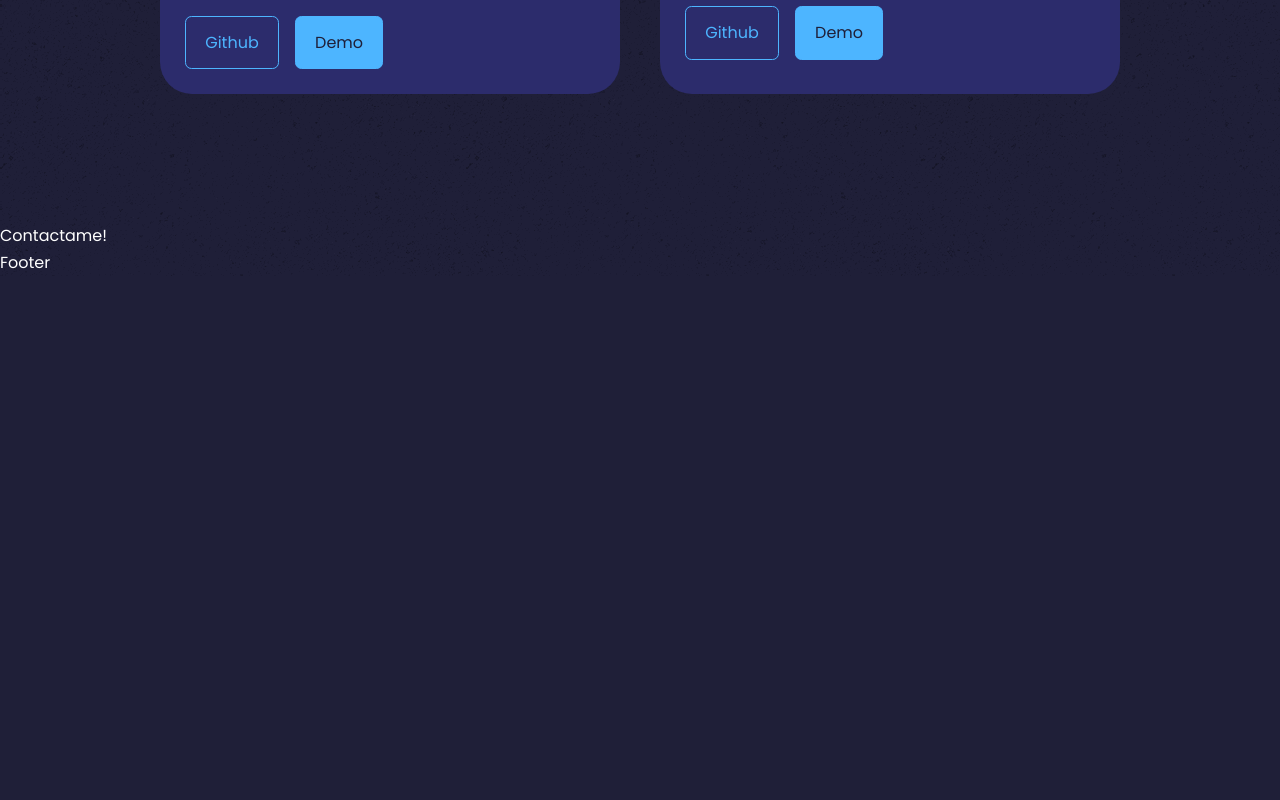
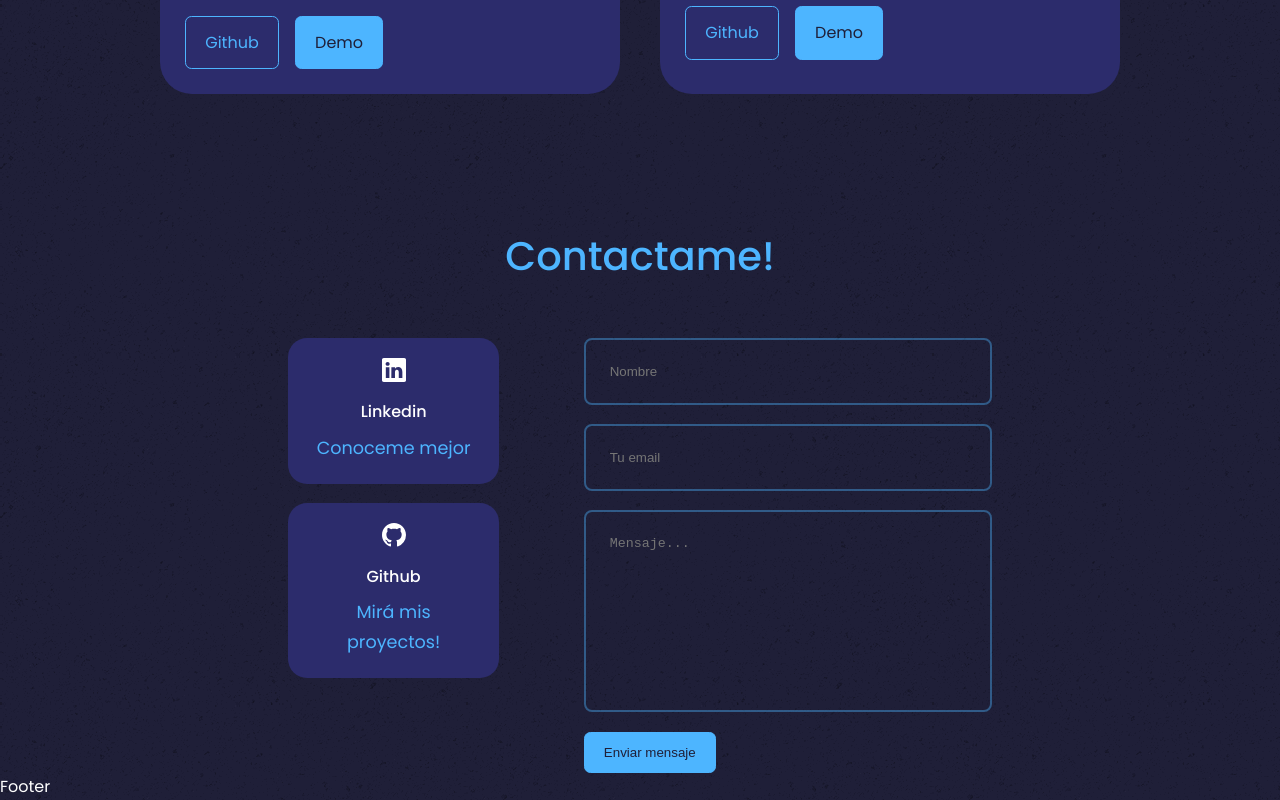
Before and after one commit to marianettimatias/portfolio, a React (Create React App) app: page / in a window 1280 px wide. Shown: the part 1738-2538 px from the top of the page. Before the commit the page ends 2014 px from the top, so only its background shows below. Built offline with nearby package versions, Linux system fonts and the light colour scheme.

Commit message:
contact css ok falta funcionalidad form

```diff
--- a/src/components/contact/Contact.jsx
+++ b/src/components/contact/Contact.jsx
@@ -1,10 +1,42 @@
 import React from 'react'
 import './contact.css'
+import { BsLinkedin } from 'react-icons/bs'
+import { BsGithub } from 'react-icons/bs'
 
 
 const Contact = () => {
   return (
-  <section id='contact'>Contactame!</section>
+    <section id='contact'>
+      <h2 className='contact_h2'>Contactame!</h2>
+
+      <div className="container contact_container">
+        <div className="contact_options">
+
+          <article className='contact_option'>
+            <BsLinkedin className='contact_option-icon'/>
+            <h4>Linkedin</h4>
+            <a href="https://www.linkedin.com/in/matias-marianetti/">Conoceme mejor</a>
+          </article>
+
+          <article className='contact_option'>
+            <BsGithub className='contact_option-icon'/>
+            <h4>Github</h4>
+            <a href="https://github.com/marianettimatias">Mirá mis proyectos!</a>
+          </article>
+
+        </div>
+
+        <form action="">
+          <input type="text" name='name' placeholder='Nombre' required />
+          <input type="emailS" name='email' placeholder='Tu email' />
+          <textarea name="message" id="7" cols="30" rows="10" placeholder='Mensaje...' required></textarea>
+          <button type='submit' className='btn btn-primary'>Enviar mensaje</button>
+
+        </form>
+
+      </div>
+
+    </section>
   )
 }
 
--- a/src/components/contact/contact.css
+++ b/src/components/contact/contact.css
@@ -0,0 +1,77 @@
+.contact_h2{
+    font-size: 2.5rem;
+}
+.container.contact_container{
+    width: 55%;
+    display: grid;
+    grid-template-columns: 30% 58%;
+    gap: 12%;
+
+}
+.contact_options{
+    display: flex;
+    flex-direction: column;
+    gap: 1.2rem;
+}
+
+.contact_option{
+    background: var(--color-bg-variant);
+    padding: 1.2rem;
+    border-radius: 1.2rem ;
+    text-align: center;
+    border: 1px solid transparent;
+    transition: var(--transition);
+}
+
+.contact_option:hover{
+    background: transparent;
+    border-color: var(--color-primary-variant);
+}
+
+.contact_option-icon{
+    font-size: 1.5rem;
+    margin-bottom: 0.5rem;
+}
+
+.contact_option a {
+    margin-top: 0.5rem;
+    display: inline-block;
+    font-size: 1.1rem;
+}
+
+/* ===========FORM============*/
+
+form{
+    display: flex;
+    flex-direction: column;
+    gap: 1.2rem;
+}
+
+input, textarea{
+    width: 100%;
+    padding: 1.5rem;
+    border-radius: 0.5rem;
+    background: transparent;
+    border: 2px solid var(--color-primary-variant);
+    resize: none;
+    color: var(--color-white);
+}
+
+/* ============ MEDIA QUERIES (MEDIUM DEVICES) ===========*/
+
+@media screen and (max-width:1024px) {
+  .container.contact_container{
+    grid-template-columns: 1fr;
+    gap: 2rem;
+  }
+}
+
+/* ============ MEDIA QUERIES (SMALL DEVICES) ===========*/
+
+@media screen and (max-width:600px) {
+
+    .container.contact_container{
+        width: var(--conteiner-width-sm);
+      }
+
+}
--- a/src/components/works/Works.jsx
+++ b/src/components/works/Works.jsx
@@ -7,7 +7,7 @@ const data = [
   {
     id: 1,
     image: IMG1,
-    title: 'Dogs',
+    title: 'Dogs App',
     github: 'https://github.com/marianettimatias/PI-Dogs',
     demo: 'https://dogs-app-marianettimatias.vercel.app/',
   },
```
